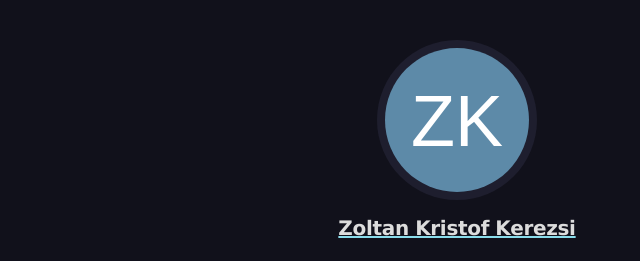
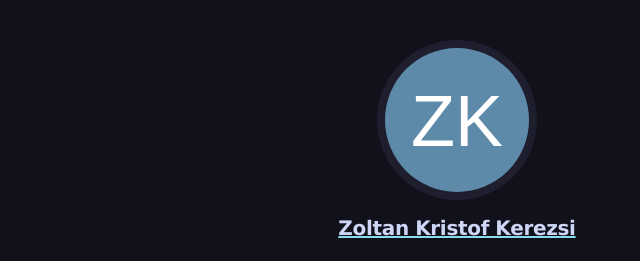
Before and after one commit to kerezsiz42/zoltankerezsi.xyz, a plain HTML site: page notes.html in a window 1280 px wide. Shown: the top 261 px of the page, 183-823 px from the left. Drawn offline with Linux system fonts and the light colour scheme.

Commit message:
fix avatar css

```diff
--- a/assets/styles.css
+++ b/assets/styles.css
@@ -139,3 +139,21 @@ figure figcaption {
 time {
   font-style: italic;
 }
+
+.avatar-a {
+  margin: auto;
+  display: flex;
+  flex-direction: column;
+  align-items: center;
+}
+
+.avatar-img {
+  width: 160px;
+  border-radius: 50%;
+}
+
+.avatar-text {
+  font-size: 1.25rem;
+  font-weight: bold;
+  color: var(--text);
+}
--- a/notes.html
+++ b/notes.html
@@ -11,21 +11,9 @@
 
   <body>
     <header>
-      <a
-        href="/"
-        style="
-          margin: auto;
-          display: flex;
-          flex-direction: column;
-          align-items: center;
-        ">
-        <img
-          src="/assets/zkerezsi.svg"
-          width="160px"
-          style="border-radius: 50%" />
-        <span style="font-size: 1.25rem; font-weight: bold; color: gainsboro">
-          Zoltan Kristof Kerezsi
-        </span>
+      <a class="avatar-a" href="/">
+        <img class="avatar-img" src="/assets/zkerezsi.svg" />
+        <span class="avatar-text"> Zoltan Kristof Kerezsi </span>
       </a>
     </header>
     <main><h1 id="my-personal-blog">My personal blog</h1>
```
Also changed, not shown: index.html (+3 -15 lines), lorem-ipsum.html (+3 -15 lines), markdown-feature-test.html (+3 -15 lines), template.html (+3 -15 lines).
